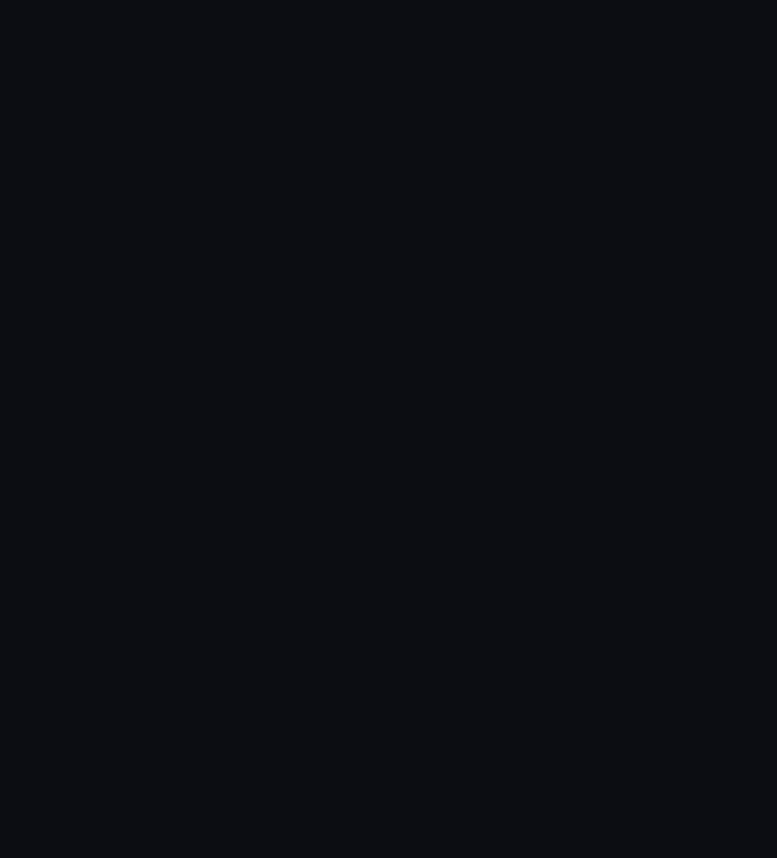
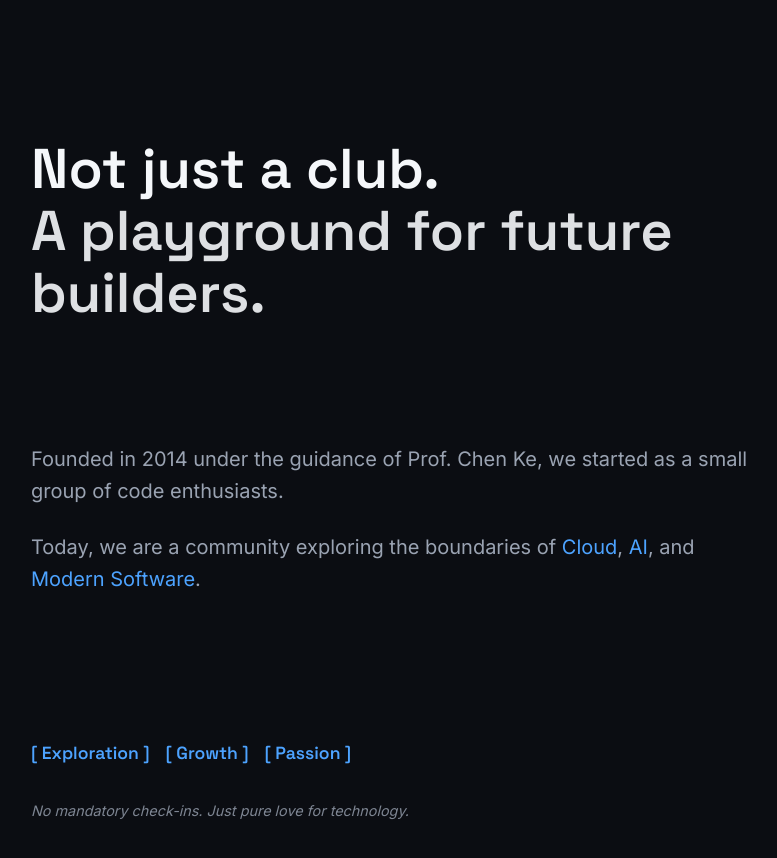
Before and after one commit to Dawn6666666/yunfeiyang-official-site, a Nuxt app: page / in a window 1280 px wide. Shown: the part 1340-2198 px from the top of the page, without its empty margins (241-1018 px from the left). Before the commit the page ends 1200 px from the top, so only its background shows below. Built offline with nearby package versions, Linux system fonts and the light colour scheme.

Commit message:
feat: add About section v1 (linear layout, content draft focusing on rhythm)

```diff
--- a/app/app.vue
+++ b/app/app.vue
@@ -2,6 +2,7 @@
   <div class="app">
     <TheHero />
     <TheTransitionBuffer />
+    <TheAbout />
   </div>
 </template>
 
--- /dev/null
+++ b/app/components/TheAbout.vue
@@ -0,0 +1,128 @@
+<template>
+  <section class="about-section">
+    <div class="about__container">
+
+      <!-- L: Section Anchor (Temporarily inline for v1) -->
+      <h2 class="about__anchor">About.</h2>
+
+      <!-- R1: The Identity -->
+      <div class="about__block about__block--identity">
+        <p class="about__display-text">
+          Not just a club. <br>
+          <span class="highlight">A playground for future builders.</span>
+        </p>
+      </div>
+
+      <!-- R2: The Origin -->
+      <div class="about__block about__block--origin">
+        <p class="about__body-text">
+          Founded in 2014 under the guidance of Prof. Chen Ke,
+          we started as a small group of code enthusiasts.
+        </p>
+        <p class="about__body-text">
+          Today, we are a community exploring the boundaries of
+          <span class="text-accent">Cloud</span>,
+          <span class="text-accent">AI</span>, and
+          <span class="text-accent">Modern Software</span>.
+        </p>
+      </div>
+
+      <!-- R3: The Vibe -->
+      <div class="about__block about__block--vibe">
+        <ul class="vibe-list">
+          <li class="vibe-item">[ Exploration ]</li>
+          <li class="vibe-item">[ Growth ]</li>
+          <li class="vibe-item">[ Passion ]</li>
+        </ul>
+        <p class="about__caption">
+          No mandatory check-ins. Just pure love for technology.
+        </p>
+      </div>
+
+    </div>
+  </section>
+</template>
+
+<style scoped>
+.about-section {
+  position: relative;
+  z-index: 10;
+  padding: 10vh 0 20vh;
+  background-color: var(--bg); /* Ensure background covers hero if needed */
+}
+
+.about__container {
+  max-width: 800px; /* Reading width */
+  margin: 0 auto;
+  padding: 0 var(--space-md);
+  display: flex;
+  flex-direction: column;
+  gap: 15vh; /* Rhythm spacing */
+}
+
+.about__anchor {
+  font-family: var(--font-display);
+  font-size: 1.5rem;
+  color: var(--muted);
+  opacity: 0.5;
+  margin-bottom: 5vh;
+}
+
+/* R1: Identity */
+.about__display-text {
+  font-family: var(--font-display);
+  font-size: clamp(2rem, 5vw, 3.5rem);
+  line-height: 1.1;
+  font-weight: 600;
+  color: var(--text);
+}
+
+.highlight {
+  color: var(--text);
+  opacity: 0.9;
+}
+
+/* R2: Origin */
+.about__body-text {
+  font-family: var(--font-body);
+  font-size: clamp(1rem, 2vw, 1.25rem);
+  line-height: 1.6;
+  color: var(--muted);
+  margin-bottom: 1.5rem;
+  max-width: 60ch;
+}
+
+.text-accent {
+  color: var(--accent);
+}
+
+/* R3: Vibe */
+.vibe-list {
+  list-style: none;
+  display: flex;
+  flex-wrap: wrap;
+  gap: var(--space-sm);
+  margin-bottom: var(--space-md);
+  font-family: var(--font-display);
+  font-size: 1.1rem;
+  color: var(--accent);
+}
+
+.about__caption {
+  font-size: 0.9rem;
+  color: var(--muted);
+  font-style: italic;
+  opacity: 0.8;
+}
+
+/* Responsive adjustments */
+@media (max-width: 768px) {
+  .about-section {
+    padding-top: 5vh;
+  }
+
+  .about__container {
+    gap: 10vh;
+  }
+}
+</style>
```
Also changed, not shown: 1 other file (tests, documents, lock files or other folders).
